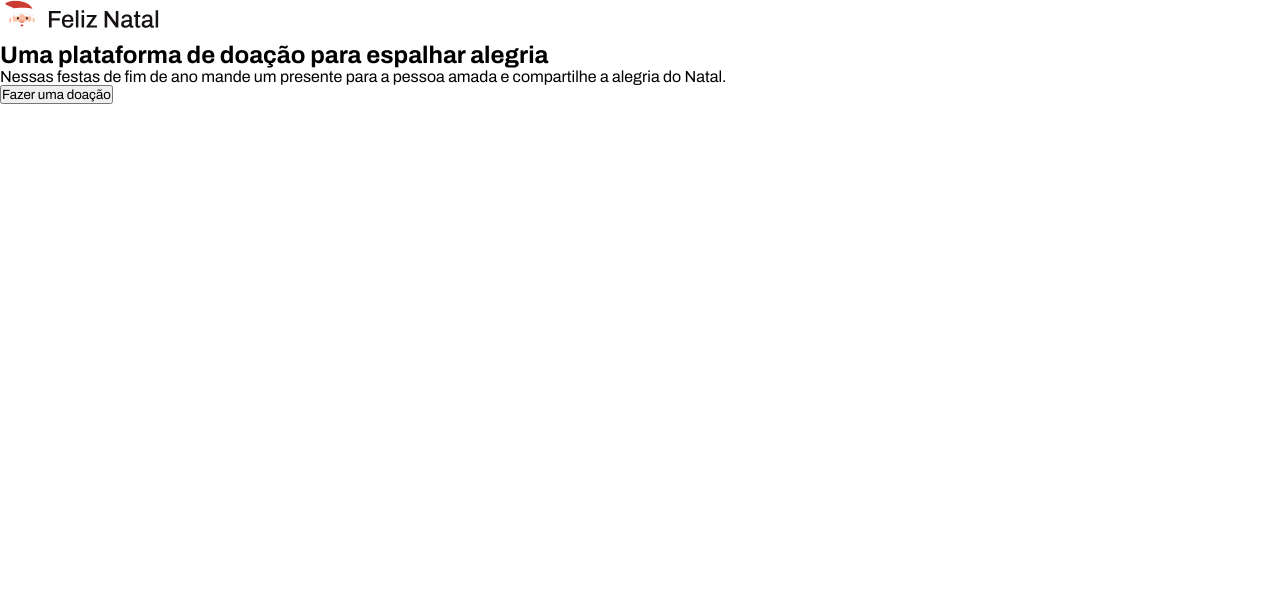
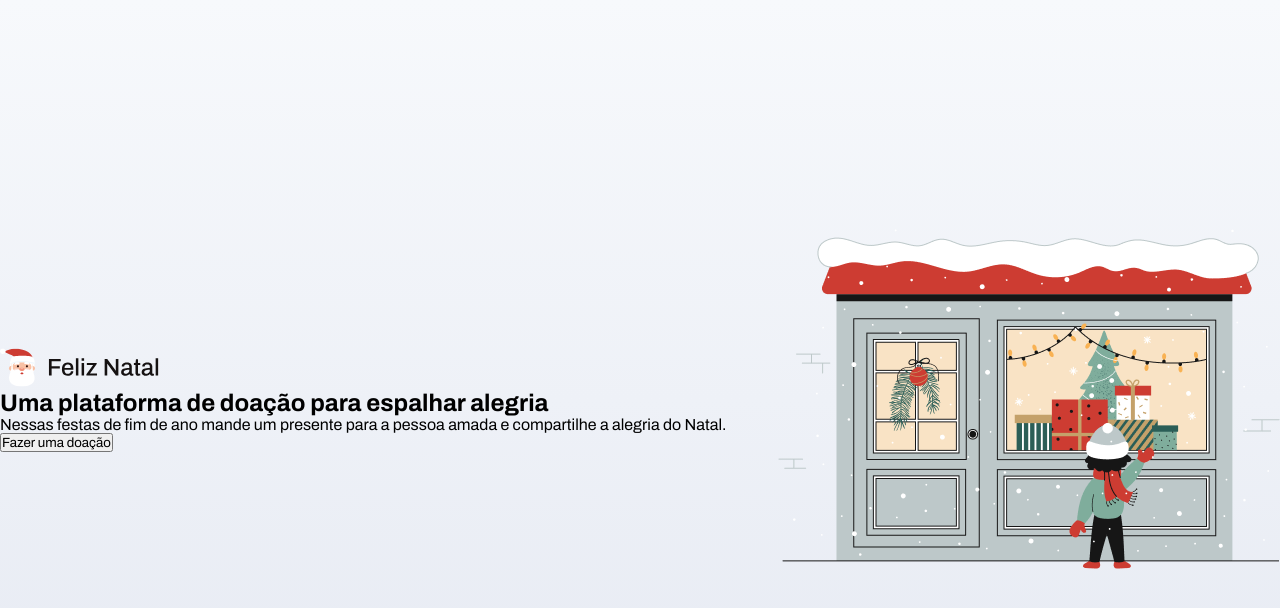
Before and after one commit to fmascena-dev/DesafiosColab, a Vue app in the folder Desafio10/: page / in a window 1280 px wide. Shown: the top 608 px of the page. Built offline with nearby package versions, Linux system fonts and the light colour scheme.

Commit message:
iniciando a estilização do inicio

```diff
--- a/Desafio10/src/components/Inicio.vue
+++ b/Desafio10/src/components/Inicio.vue
@@ -1,15 +1,29 @@
 <script setup>
-import logo from "../assets/logo2.svg"
+import logo from '../assets/logo2.svg';
 </script>
 
 <template>
   <section>
     <div>
-            <img :src="logo" alt="logo com feliz natal">
+      <img :src="logo" alt="logo com feliz natal" />
       <h1>Uma <span>plataforma de doação</span> para espalhar alegria</h1>
-            <p>Nessas festas de fim de ano mande um presente
-para a pessoa amada e compartilhe a alegria do Natal.</p>
+      <p>
+        Nessas festas de fim de ano mande um presente para a pessoa amada e
+        compartilhe a alegria do Natal.
+      </p>
       <button>Fazer uma doação</button>
+    </div>
+    <div>
+      <img src="../assets/loja.png" alt="imagem de loja" />
     </div>
   </section>
 </template>
+<style scoped lang="scss">
+section {
+  display: flex;
+  justify-content: space-between;
+  align-items: center;
+  height: 100vh;
+  background: linear-gradient(180deg, #f7f9fc 0%, #e5e9f2 100%);
+}
+</style>
```
Lines whose indentation alone changed are shown as unchanged.
